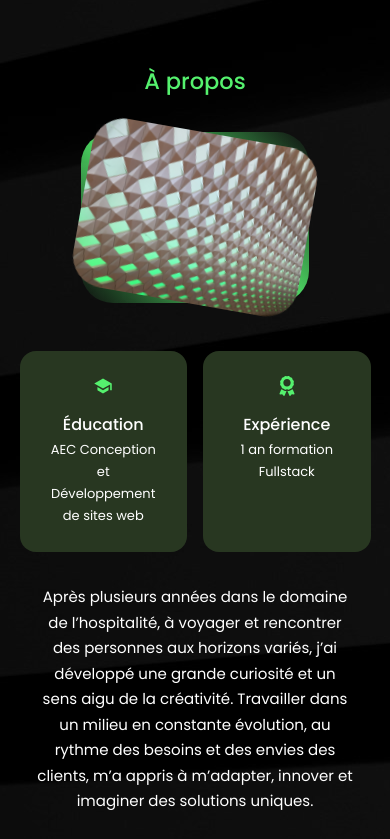
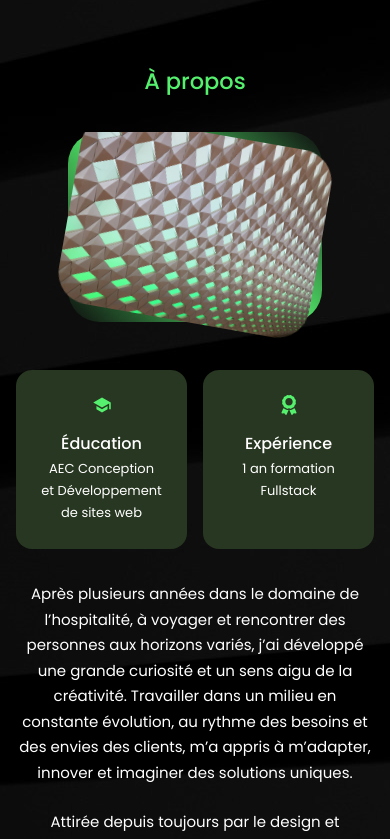
Before and after one commit to agnes31/portfolio-AS, a React (Create React App) app: page / in a window 390 px wide. Shown: the part 900-1739 px from the top of the page. Built offline with nearby package versions, Linux system fonts and the light colour scheme.

Commit message:
fix about overflow mobile

```diff
--- a/src/components/about/about.css
+++ b/src/components/about/about.css
@@ -97,6 +97,11 @@
 
 /* ================ MEDIA QUERIES (SMALL DEVICES) ================= */
 @media screen and (max-width: 768px) {
+   .about__container {
+    width: 100%;
+    overflow: hidden;
+  }
+
   .about__me {
     width: 65%;
     margin: 0 auto 3rem;
@@ -110,12 +115,15 @@
 
   .about__content {
     text-align: center;
+    width: 100%;
+    overflow: hidden;
+    padding: 0 1rem;
   }
 
   .about__content p {
     /* margin: 1.5rem 0; */
     text-align: center;
-    padding: 0 1rem;
+    max-width: 100%;
     word-break: break-word;
     overflow-wrap: break-word;
   }
```
